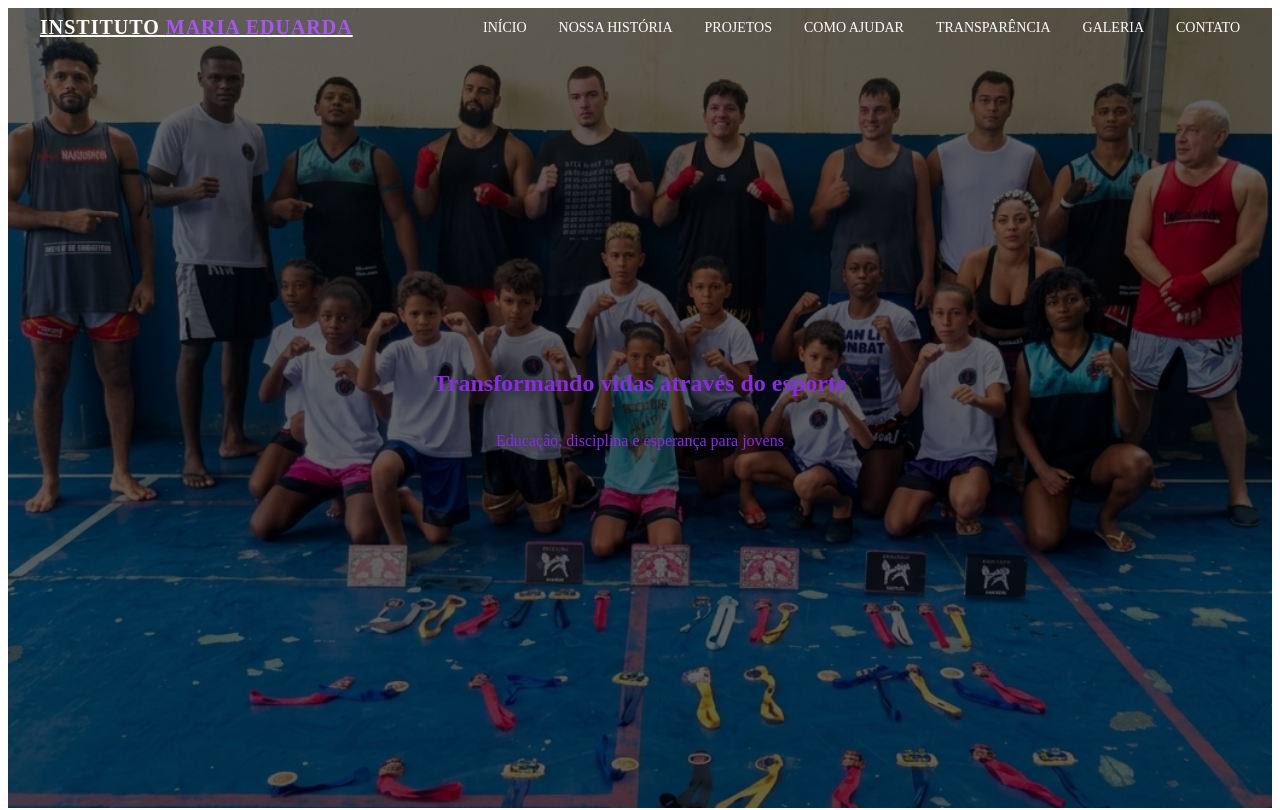
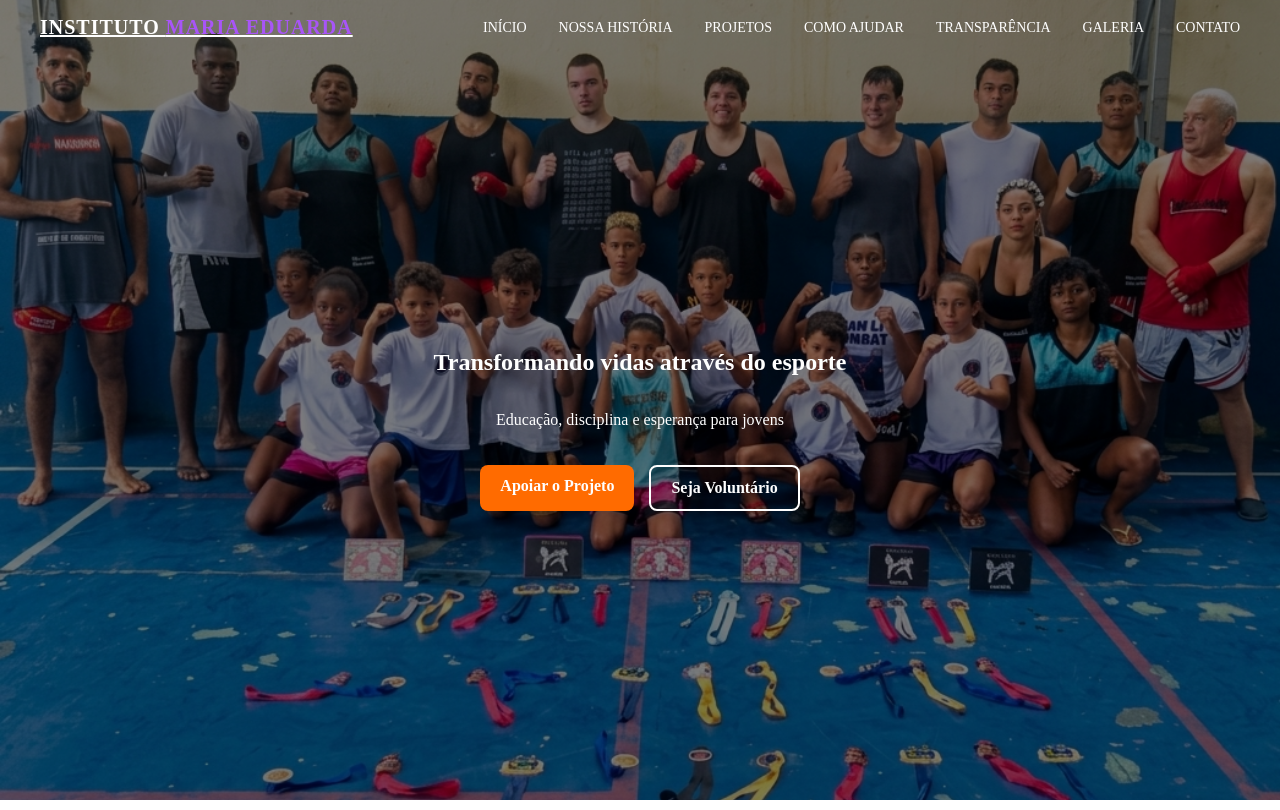
Before and after one commit to Luigimts/Instituto_maria_eduarda, a React (Vite) app: page / in a window 1280 px wide. Shown: the top 810 px of the page. Built offline with nearby package versions, Linux system fonts and the light colour scheme.

Commit message:
feat: animação no hero com fade e botões

```diff
--- a/src/componentes/Hero.css
+++ b/src/componentes/Hero.css
@@ -1,41 +1,113 @@
+body {
+  margin: 0;
+  padding: 0;
+}
+
+html, body, #root {
+  height: 100%;
+}
+
+
 .hero {
   position: relative;
+  width: 100vw;
   height: 100vh;
   overflow: hidden;
   color: white;
 }
 
-/* Background imagens */
+
+.hero-bg {
+  position: absolute;
+  width: 100%;
+  height: 100%;
+}
+
 .hero-bg img {
   position: absolute;
   width: 100%;
   height: 100%;
   object-fit: cover;
+
   opacity: 0;
-  transition: opacity 1s ease;
+  transition: opacity 1.5s ease-in-out;
 }
 
 .hero-bg img.active {
   opacity: 1;
 }
 
-/* Overlay escuro */
+
 .hero::after {
   content: "";
   position: absolute;
   inset: 0;
-  background: rgba(0, 0, 0, 0.6);
+  background: rgba(0, 0, 0, 0.5);
 }
 
-/* Conteúdo */
+
 .hero-content {
   position: relative;
   z-index: 2;
   height: 100%;
+
   display: flex;
   flex-direction: column;
   justify-content: center;
   align-items: center;
+
   text-align: center;
-  color: blueviolet;
+  padding: 20px;
 }
+
+
+.hero-content h1,
+.hero-content p {
+  opacity: 0;
+  transform: translateY(30px);
+  animation: fadeUp 1s ease forwards;
+}
+
+.hero-content p {
+  animation-delay: 0.5s;
+}
+
+@keyframes fadeUp {
+  to {
+    opacity: 1;
+    transform: translateY(0);
+  }
+}
+
+.hero-buttons {
+  margin-top: 20px;
+  display: flex;
+  gap: 15px;
+  flex-wrap: wrap;
+  justify-content: center;
+}
+
+.btn {
+  padding: 12px 20px;
+  border-radius: 8px;
+  text-decoration: none;
+  font-weight: bold;
+  transition: 0.3s;
+}
+
+/* botão principal */
+.btn.primary {
+  background: #ff6b00;
+  color: white;
+}
+
+/* botão secundário */
+.btn.outline {
+  border: 2px solid white;
+  color: white;
+}
+
+/* hover */
+.btn:hover {
+  transform: scale(1.05);
+}
--- a/src/componentes/Hero.jsx
+++ b/src/componentes/Hero.jsx
@@ -4,10 +4,11 @@ import img1 from "../assets/img1.png";
 import img2 from "../assets/img2.png";
 import img3 from "../assets/img3.png";
 
-const images = [img1, img2, img3]
+const images = [img1, img2, img3];
 
 const Hero = () => {
   const [current, setCurrent] = useState(0);
+
 
   useEffect(() => {
     const interval = setInterval(() => {
@@ -24,6 +25,7 @@ const Hero = () => {
           <img
             key={index}
             src={img}
+            alt="background"
             className={index === current ? "active" : ""}
           />
         ))}
@@ -32,7 +34,21 @@ const Hero = () => {
       <div className="hero-content">
         <h1>Transformando vidas através do esporte</h1>
         <p>Educação, disciplina e esperança para jovens</p>
+
+      <div className="hero-buttons">
+        <a href="#ajudar" className="btn primary">
+          Apoiar o Projeto
+        </a>
+
+        <a href="#ajudar" className="btn outline">
+          Seja Voluntário
+        </a>
+
       </div>
+
+      </div>
+
+
     </section>
   );
 };
```
